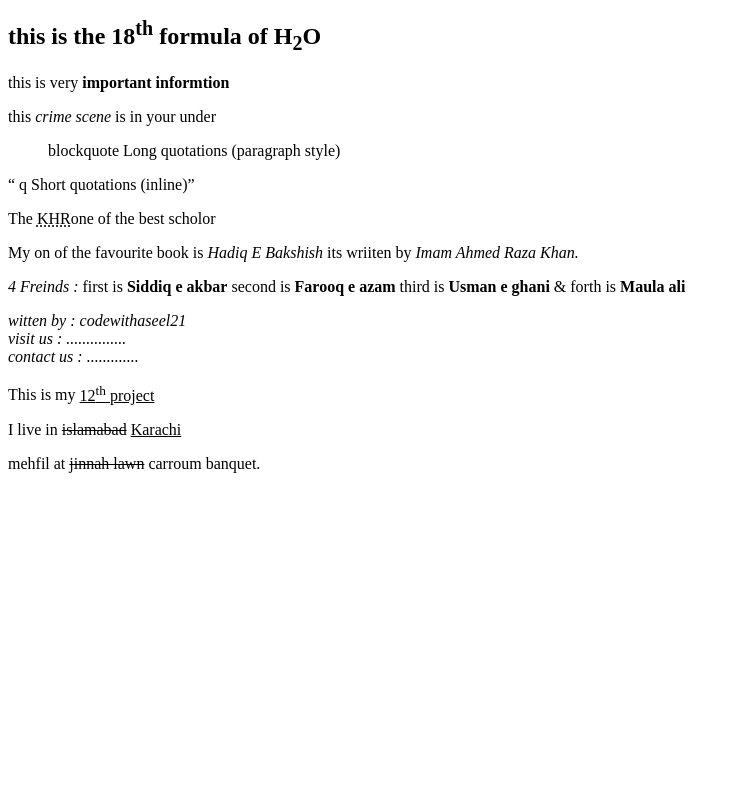
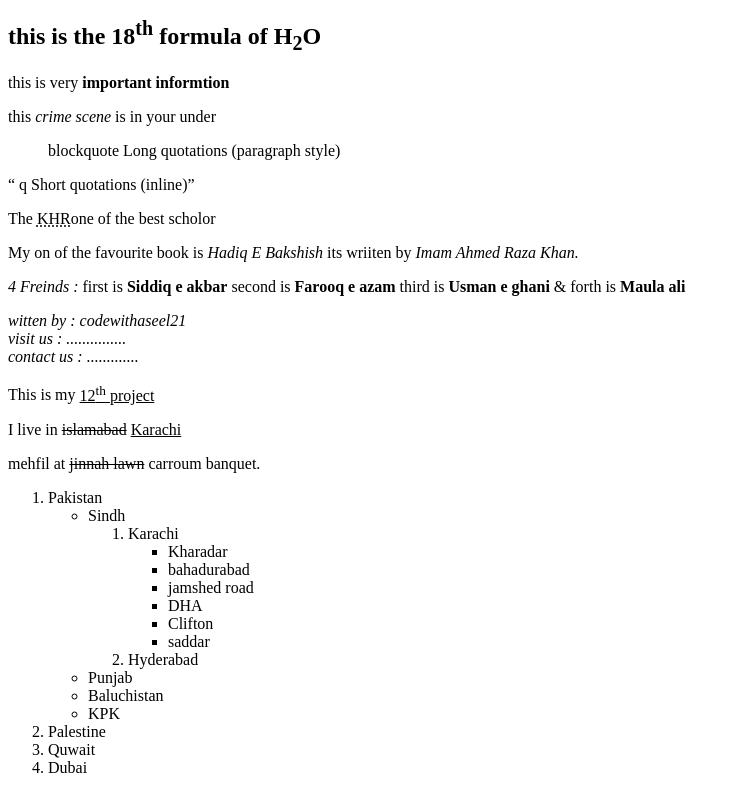
Before and after one commit to codewithaseel21/Html-Rev, a plain HTML site: page index.html in a window 1280 px wide. Shown: the part 1220-2013 px from the top of the page, without its empty margins (0-740 px from the left). Before the commit the page ends 1709 px from the top, so only its background shows below. Drawn offline with Linux system fonts and the light colour scheme.

Commit message:
ol , ul & li tag

```diff
--- a/index.html
+++ b/index.html
@@ -34,7 +34,7 @@
 
     <!---------------List--------------------->
 
-    <!--  -->
+    <!--ol , ul & li tag  -->
     <!--  -->
     <!--  -->
     <!--  -->
@@ -196,6 +196,37 @@
 
     <!---------------------------List---------------------------->
 
+    <!-- orderd & unorderd list -->
+
+    <ol>
+        <li>Pakistan
+            <ul>
+                <li>Sindh
+                    <ol>
+                        <li>Karachi
+                            <ul>
+                                <li>Kharadar</li>
+                                <li>bahadurabad</li>
+                                <li>jamshed road</li>
+                                <li>DHA</li>
+                                <li>Clifton</li>
+                                <li>saddar</li>
+                            </ul>
+                        </li>
+                        <li>Hyderabad</li>
+                    </ol>
+                </li>
+                <li>Punjab</li>
+                <li>Baluchistan</li>
+                <li>KPK</li>
+            </ul>
+        </li>
+        <li>Palestine</li>
+        <li>Quwait</li>
+        <li>Dubai</li>
+    </ol>
+
+
 
 
 
```
